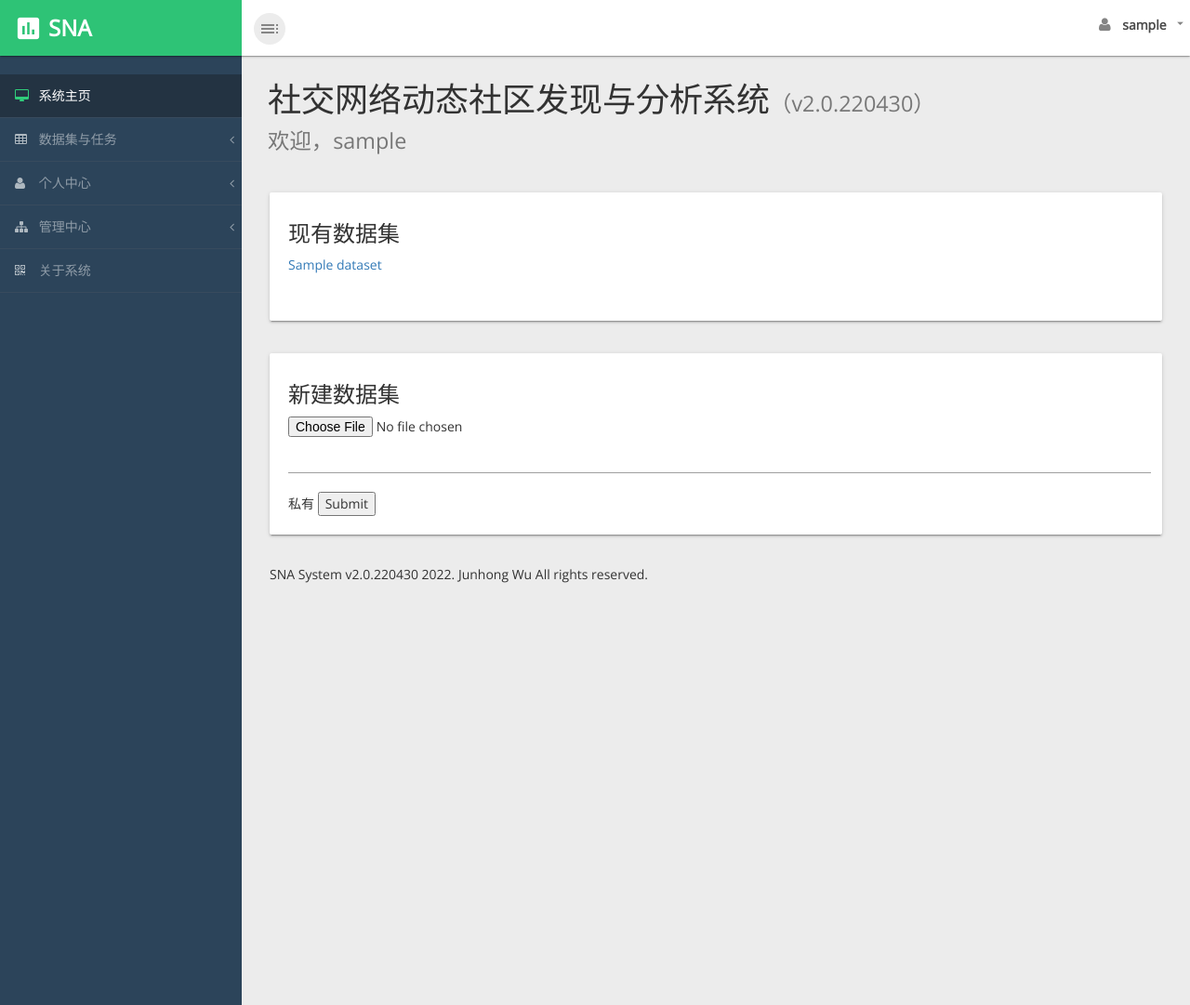
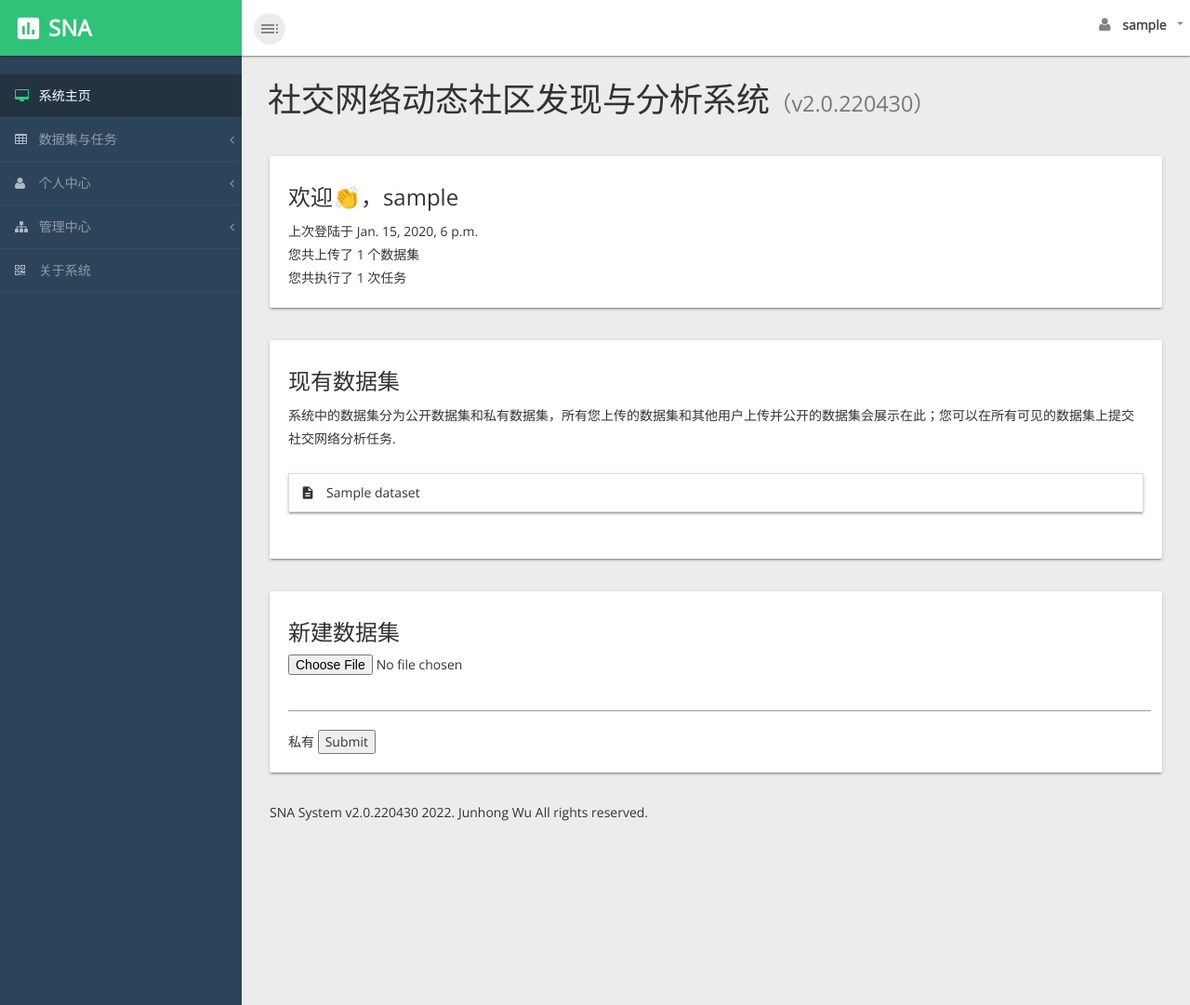
Before and after one commit to Rollbear-bot/SNA_System, a Django app: page / in a window 1280 px wide. Shown: the top 1081 px of the page at 93% size. Run offline with Django 4.2, Linux system fonts and the light colour scheme; a user stored in the database is signed in; tables that the repository leaves empty hold one stand-in row (values such as "Sample post"); some libraries are stand-ins or nearby versions.

Commit message:
更新了系统主页：添加了当前登录用户的信息展示卡片.

```diff
--- a/SNA/templates/SNA/index.html
+++ b/SNA/templates/SNA/index.html
@@ -123,27 +123,72 @@
         <div class="header">
             <h1 class="page-header">
                 {{ sys_meta.SYS_ZH_NAME }}<small>（{{ sys_meta.SYS_VERSION }}）</small><br>
-                <small>欢迎，{{ cur_username }}</small>
             </h1>
         </div>
 <!--        页面内容-->
         <div id="page-inner">
             <div class="row">
                 <div class="col-md-12">
+                    <div class="card">
+                        <div class="card-content">
+                            <div class="card-title">欢迎👏，{{ cur_username }}</div>
+                            <p>
+                                上次登陆于 {{ user_info.last_login }}<br>
+                                您共上传了 {{ user_info.num_own_dataset }} 个数据集<br>
+                                您共执行了 {{ user_info.num_run_record }} 次任务
+                            </p>
+                        </div>
+                    </div>
+
+                </div>
+            </div>
+
+            <div class="row">
+                <div class="col-md-12">
                      <div class="card">
                          <div class="card-content">
                              <span class="card-title">现有数据集</span>
+                                <p>
+                                    系统中的数据集分为公开数据集和私有数据集，所有您上传的数据集和其他用户上传并公开的数据集会展示在此；您可以在所有可见的数据集上提交社交网络分析任务.
+                                </p>
+                                <br>
                                 {% if dataset_lt %}
-                                    <ul>
-                                {#    从调用该template的view中取得context，填充到此#}
-                                    {% for dataset in dataset_lt %}
-                                {#        使用template tag "url" 来将url于此处解耦，传入url.py中定义路径的name#}
-                                        <li><a href="{% url 'SNA:d_detail' dataset.id %}">{{ dataset.name }}</a></li>
-                                {#        替代此语句：<li><a href="/SNA/{{ dataset.id }}/">{{ dataset.name }}</a></li>#}
-                                    {% endfor %}
+                                    <ul class="collapsible" data-collapsible="accordion">
+                                        {% for dataset in dataset_lt %}
+                                        <li>
+                                              <div class="collapsible-header">
+                                                  <i class="material-icons">description</i>
+                                                  {{ dataset.name }}
+                                              </div>
+                                              <div class="collapsible-body" style="display: block;">
+                                                    <div class="card-content">
+                                                        {% if dataset.is_private %}
+                                                            <div class="alert alert-info">
+                                                                    <strong>这是一个私有数据集，</strong> 仅有您可以查看并提交该数据集上的任务.
+                                                                </div>
+                                                          {% else %}
+                                                            <div class="alert alert-success">
+                                                                <strong>这是一个公开数据集！</strong> 所有人都可以在该数据集上提交新任务，并查看所有现存的任务.
+                                                            </div>
+                                                          {% endif %}
+                                                        <p>本数据集由 {{ dataset.owner.username }} 上传于 {{ dataset.pub_date }}</p>
+                                                    </div>
+                                                      <div class="card-action">
+                                                          <form action="{% url 'SNA:d_detail' dataset.id %}" method="get">
+                                                              <button type="submit" class="waves-effect waves-light btn blue-grey">
+                                                                <i class="material-icons left">pageview</i>
+                                                                    <a class="white-text" href="{% url 'SNA:d_detail' dataset.id %}">查看详情</a>
+                                                                </button>
+                                                          </form>
+                                                      </div>
+                                              </div>
+                                        </li>
+                                        {% endfor %}
                                     </ul>
+
+
                                 {% else %}
-                                    <p>No Dataset are available.</p>
+                                    <p>没有可用的数据集</p>
                                 {% endif %}
                            <div class="clearBoth"><br/></div>
 
--- a/SNA/views.py
+++ b/SNA/views.py
@@ -110,11 +110,20 @@
                      or (e.owner and e.owner.pk == req.user.pk)]
 
     template = loader.get_template("SNA/index.html")
+
+    # 首页显示当前用户的一些信息
+    user_info = {
+        "last_login": req.user.last_login + timedelta(hours=8),
+        "num_own_dataset": len(Dataset.objects.filter(owner=req.user)),
+        "num_run_record": len(RunResult.objects.filter(exec_er=req.user)),
+    }
+
     # 关联HTML的内容, the context is a dictionary
     # mapping template variable names to Python objects.
     context = {
         "dataset_lt": lasted_pub_lt,
         "cur_username": req.user.username,
+        "user_info": user_info,
         "sys_meta": SYS_META,
     }
     return HttpResponse(
```
